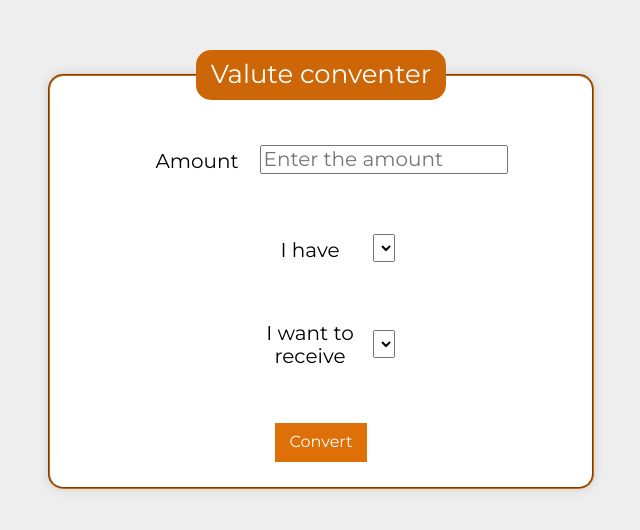
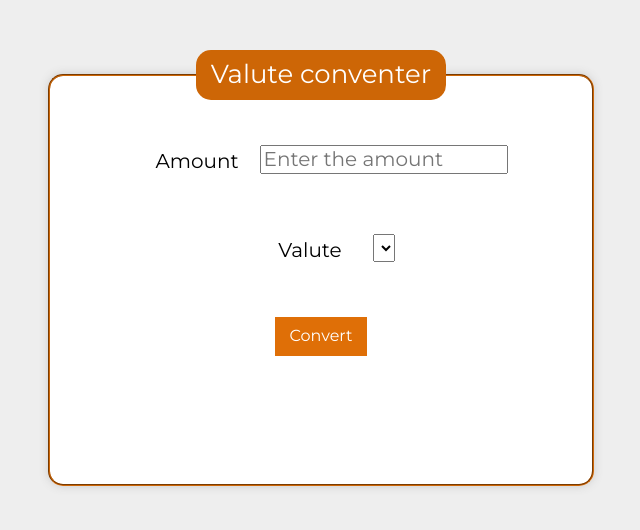
Before and after one commit to stolar-xyz/currency-converter-react, a React (Create React App) app: page / in a window 1280 px wide. Shown: the top 530 px of the page, without its empty margins (319-959 px from the left). Built offline with nearby package versions, Linux system fonts and the light colour scheme.

Commit message:
added result, currency, amount useState hooks and calculateResult function

```diff
--- a/src/App/App.js
+++ b/src/App/App.js
@@ -1,4 +1,4 @@
-import React from "react";
+import React, { useState } from "react";
 import Paragraph from "./Paragraph";
 import FormField from "./FormField";
 import NumberInput from "./NumberInput";
@@ -6,16 +6,28 @@ import Buttons from "./Buttons";
 import Legend from "./Legend";
 import Fieldset from "./Fieldset";
 import Form from "./Form";
+import currencies from "./currencies";
+
 
 function App() {
+  const [result, setResult] = useState();
+  const [currency, setCurrency] = useState(currencies[0].short);
+  const [amount, setAmount] = useState("");
+
+  const calculateResult = (currency, amount) => {
+    const rate = currencies.find(({ short }) => short === currency).rate;
+
+    setResult("test")
+  };
+
   return (
-    <Form>
+    <Form calculateResult={calculateResult} amount={amount} currency={currency}>
       <Fieldset>
         <Legend title={"Valute conventer"} />
-        <Paragraph name={"Amount"} body={<NumberInput />} />
-        <Paragraph name={"I have"} body={<FormField />} />
-        <Paragraph name={"I want to receive"} body={<FormField />} />
+        <Paragraph name={"Amount"} body={<NumberInput amount={amount} setAmount={setAmount} />} />
+        <Paragraph name={"Valute"} body={<FormField currency={currency} setCurrency={setCurrency} />} />
         <Buttons />
+        <Paragraph name={result} />
       </Fieldset>
     </Form>
   );
--- a/src/App/Form/index.js
+++ b/src/App/Form/index.js
@@ -1,10 +1,12 @@
 import React from "react";
 import "./style.css";
 
-const Form = ({ children }) => {
+const Form = ({ children, calculateResult, currency, amount }) => {
+
     const onFormSubmit = (event) => {
         event.preventDefault();
-    };
+        calculateResult(currency, amount)
+    }
 
     return (
         <form onSubmit={onFormSubmit} className="form">
--- a/src/App/FormField/index.js
+++ b/src/App/FormField/index.js
@@ -1,11 +1,10 @@
-import React, { useState } from "react";
+import React from "react";
 import "./style.css";
 
-const FormField = () => {
-    const [valute, setValute] = useState();
+const FormField = ({ currency, setCurrency }) => {
 
     return (
-        <select className="form__formField" value={valute} onChange={({ target }) => setValute(target.value)}>
+        <select className="form__formField" value={currency} onChange={({ target }) => setCurrency(target.value)}>
             <option></option>
         </select>
     );
--- a/src/App/NumberInput/index.js
+++ b/src/App/NumberInput/index.js
@@ -1,10 +1,9 @@
-import React, { useState } from "react";
+import React from "react";
 
-const NumberInput = () => {
-    const [number, setNumber] = useState()
+const NumberInput = ({ amount, setAmount }) => {
 
     return (
-        <input value={number} onChange={({ target }) => setNumber(target.value)} className="form__formField" step="any" min="0" placeholder="Enter the amount"
+        <input value={amount} onChange={({ target }) => setAmount(target.value)} className="form__formField" step="any" min="0" placeholder="Enter the amount"
             type="number" />
     );
 };
```
